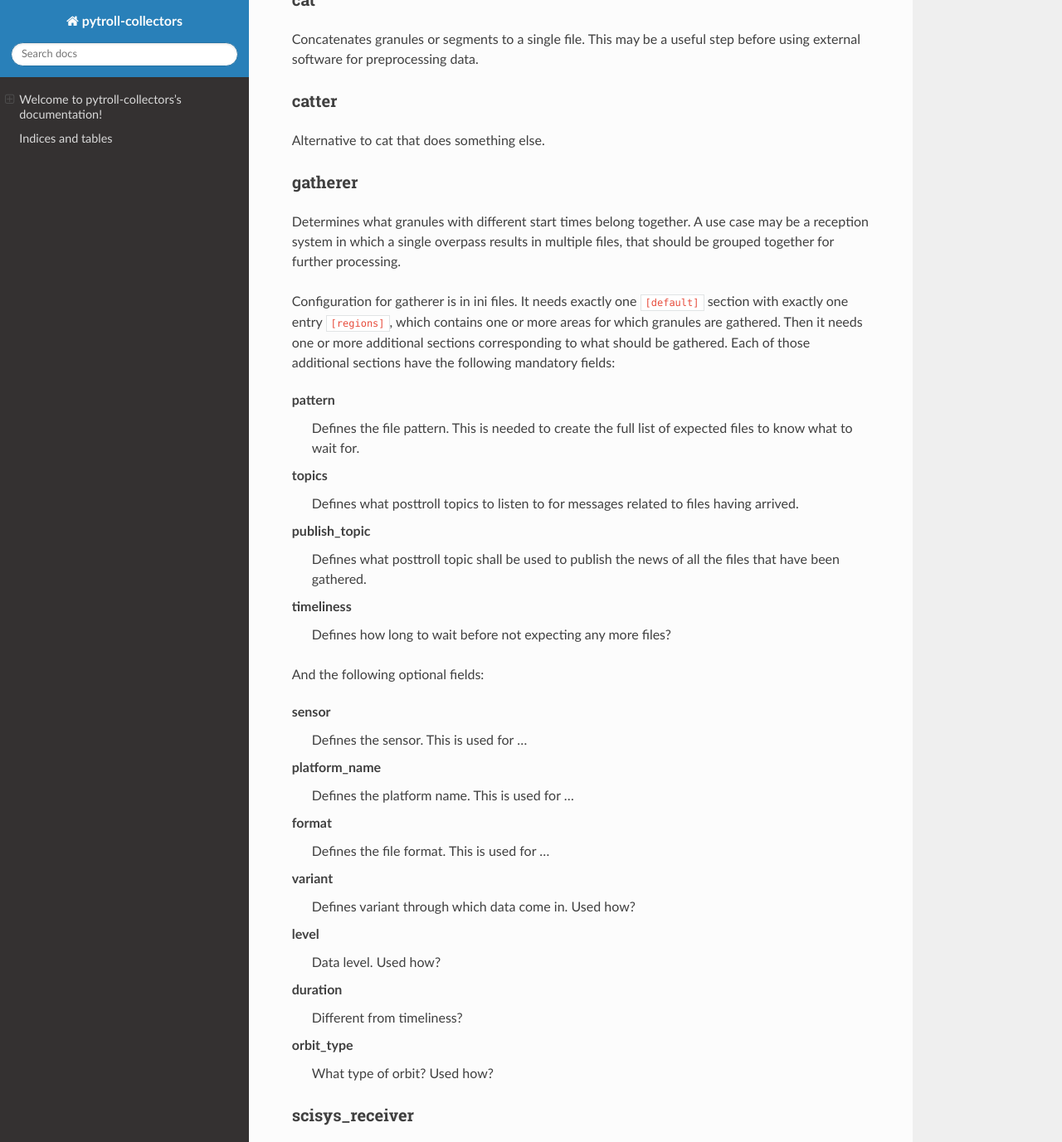
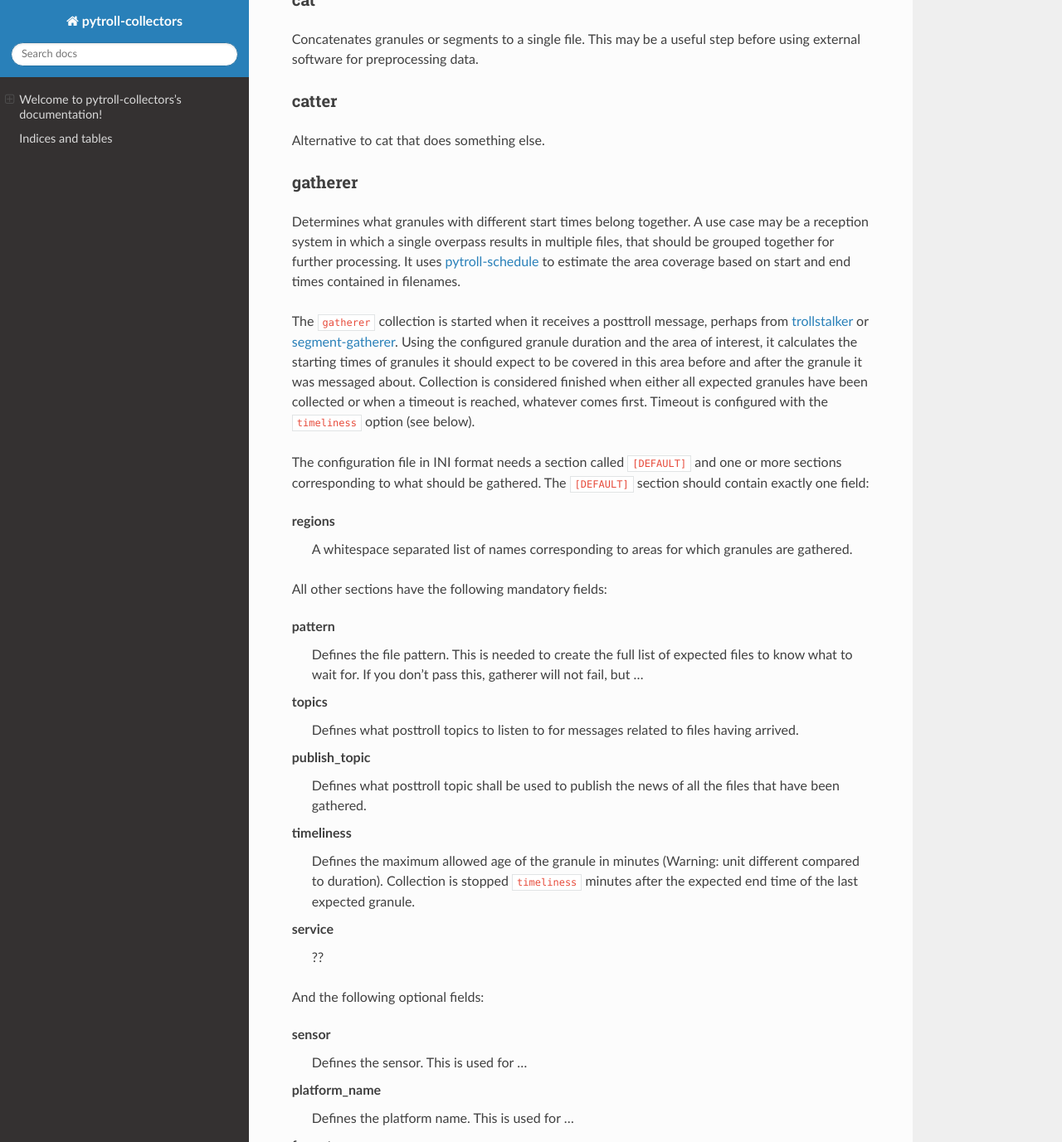
Before and after one commit to pytroll/pytroll-collectors, a Sphinx documentation site: the page built from doc/source/index.rst, in a window 1280 px wide and 1400 px high, scrolled down 951 px, cut to the strip 0-1377 px from the top of the window. Shown: the whole strip at 83% size. Built offline with Sphinx 7.4.7 and the Read the Docs theme 2.0.0, drawn with Linux system fonts in a browser that asks for light colours; some of the changed text lies outside the part shown.

Commit message:
Improve docs for gatherer
Explain in more detail what gatherer does and what its configuration
items mean.  Also add some comments to the configuration template and
fix the syntax for the [DEFAULT] section, which must be capitalised or
things will go wrong.

```diff
--- a/doc/source/index.rst
+++ b/doc/source/index.rst
@@ -75,18 +75,37 @@ gatherer
 ^^^^^^^^
 
 Determines what granules with different start times belong together.
-A use case may be a reception system in which a single overpass results
-in multiple files, that should be grouped together for further processing.
+A use case may be a reception system in which a single overpass results in
+multiple files, that should be grouped together for further processing.
+It uses `pytroll-schedule`_ to estimate the area coverage based on start
+and end times contained in filenames.
 
-Configuration for gatherer is in ini files.  It needs exactly one ``[default]``
-section with exactly one entry ``[regions]``, which contains one or more areas
-for which granules are gathered.  Then it needs one or more additional sections
-corresponding to what should be gathered.  Each of those additional sections
-have the following mandatory fields:
+The  ``gatherer`` collection is started when it receives a posttroll message,
+perhaps from `trollstalker`_ or `segment-gatherer`_.  Using the configured
+granule duration and the area of interest, it calculates the starting times
+of granules it should expect to be covered in this area before and after the
+granule it was messaged about.  Collection is considered finished when either
+all expected granules have been collected or when a timeout is reached,
+whatever comes first.  Timeout is configured with the ``timeliness`` option
+(see below).
+
+.. _pytroll-schedule: http://pytroll-schedule.readthedocs.org/
+
+The configuration file in INI format needs a section called ``[DEFAULT]``
+and one or more sections
+corresponding to what should be gathered.  The ``[DEFAULT]`` section should contain
+exactly one field:
+
+regions
+    A whitespace separated list of names corresponding to areas for
+    which granules are gathered.
+
+All other sections have the following mandatory fields:
 
 pattern
     Defines the file pattern.  This is needed to create the full list of
-    expected files to know what to wait for.
+    expected files to know what to wait for.  If you don't pass this,
+    gatherer will not fail, but ...
 
 topics
     Defines what posttroll topics to listen to for messages related to files
@@ -97,7 +116,13 @@ publish_topic
     files that have been gathered.
 
 timeliness
-    Defines how long to wait before not expecting any more files?
+    Defines the maximum allowed age of the granule in minutes (Warning:
+    unit different compared to duration).  Collection is stopped
+    ``timeliness`` minutes after the expected end time of the last expected
+    granule.
+
+service
+    ??
 
 And the following optional fields:
 
@@ -110,6 +135,9 @@ platform_name
 format
     Defines the file format.  This is used for ...
 
+type
+    File type.  Used how?  Difference with format?
+
 variant
     Defines variant through which data come in.  Used how?
 
@@ -117,11 +145,13 @@ level
     Data level.  Used how?
 
 duration
-    Different from timeliness?
+    Duration of a granule in seconds (Warning: unit different compared to timeliness)
 
 orbit_type
     What type of orbit?  Used how?
 
+nameserver
+    Nameserver to use to publish posttroll messages.
 
 scisys_receiver
 ^^^^^^^^^^^^^^^
```
Also changed, not shown: 1 other file.
